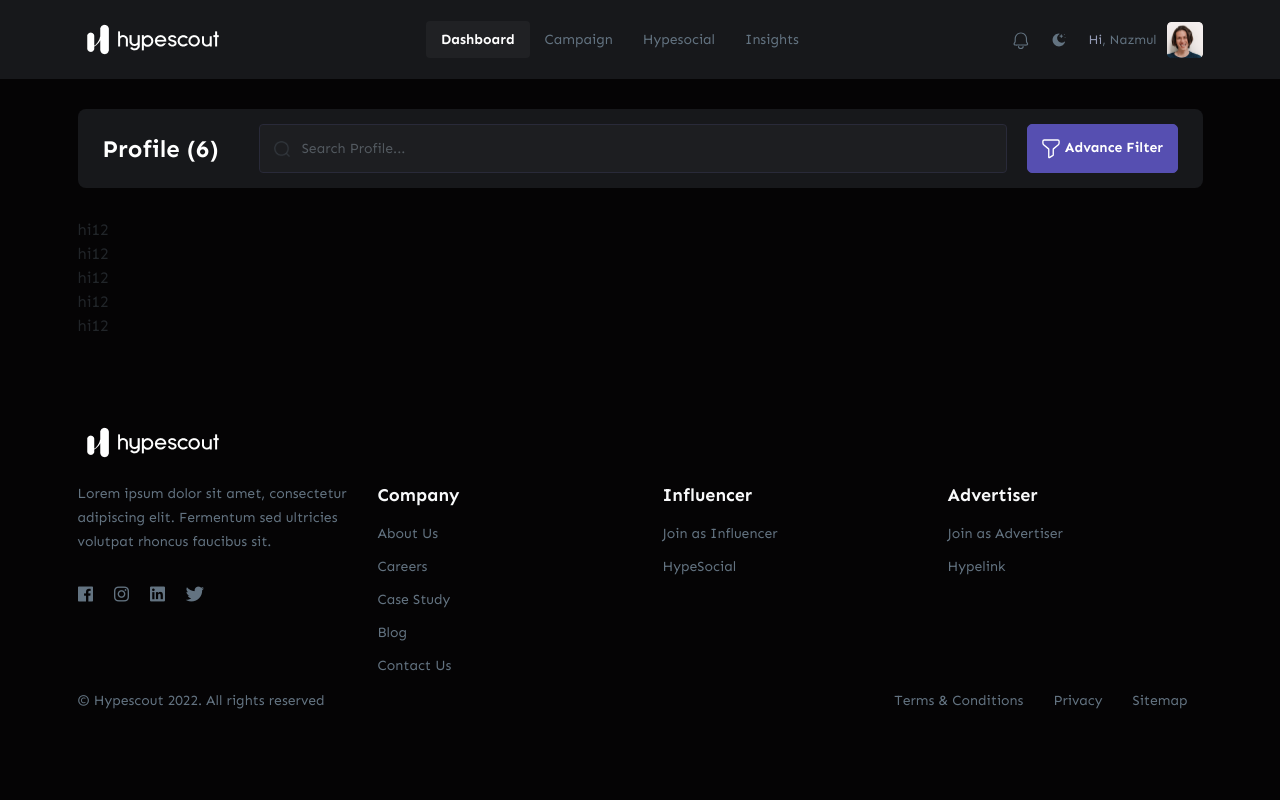
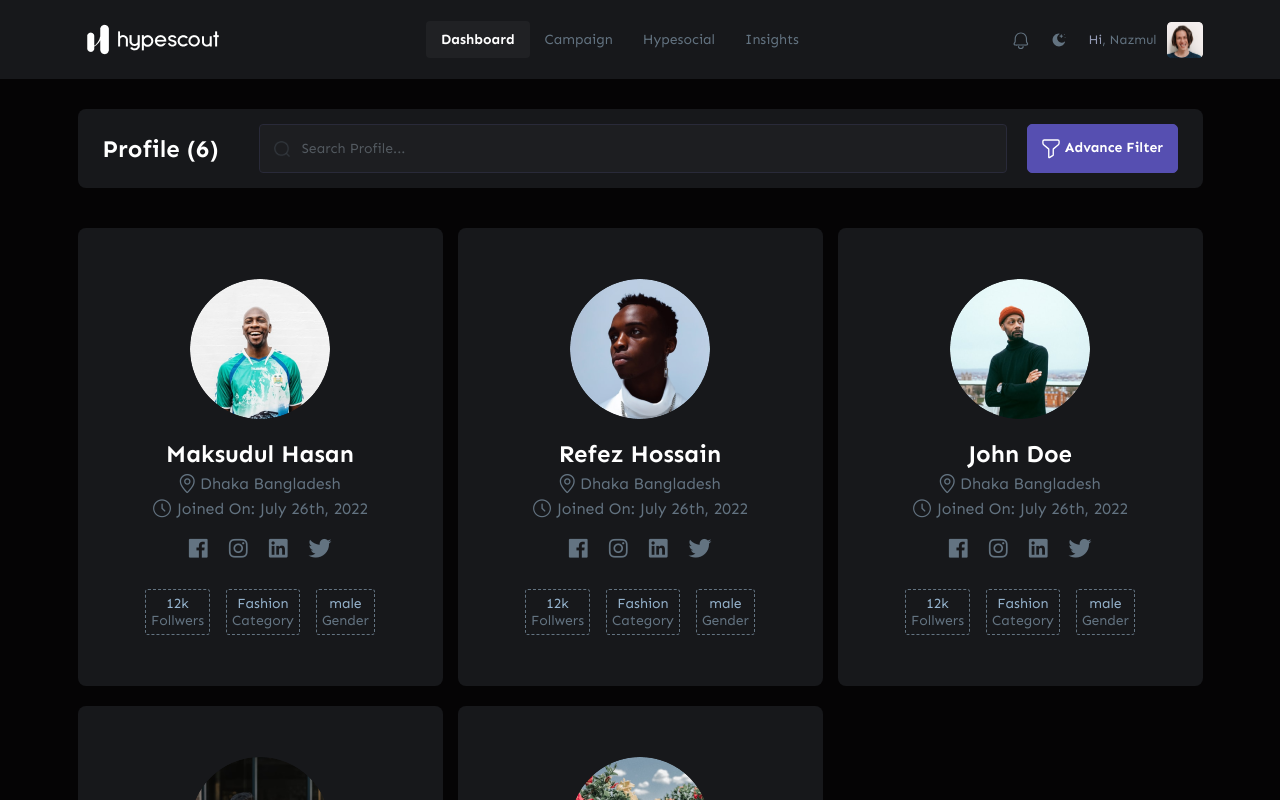
Before and after one commit to bpinazmul18/hype-scout, a React (Create React App) app: page /dashboard in a window 1280 px wide. Shown: the top 800 px of the page. Built offline with nearby package versions, Linux system fonts and the light colour scheme.

Commit message:
Fixed string not to be number issues.

```diff
--- a/src/pages/Dashboard.tsx
+++ b/src/pages/Dashboard.tsx
@@ -82,20 +82,12 @@ class Dashboard extends Form {
                         <Container>
                             <Row>
                                 {
-                                    currentProfiles.map((_profile) => {
+                                    currentProfiles.map(_profile => {
                                         return (
-                                            <p key={_profile.id}>hi{_profile.followers}</p>
-                                            // <ProfileItem key={_profile.id} {..._profile}/>
+                                            <ProfileItem key={_profile.id} {..._profile} followers={parseInt(_profile.followers)}/>
                                         )
                                     })
                                 }
-                                {/* {
-                                    currentProfiles.map(_profile => {
-                                        return (
-                                            <ProfileItem key={_profile.id} {..._profile}/>
-                                        )
-                                    })
-                                } */}
                             </Row>
                         </Container>
                     </div>
```
